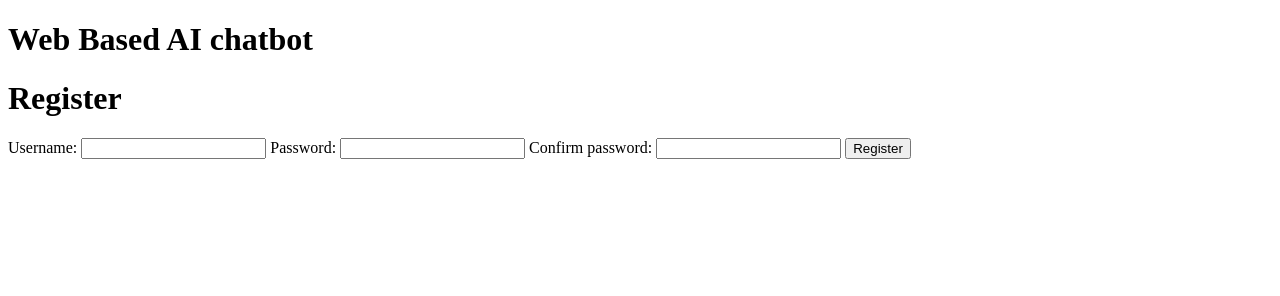
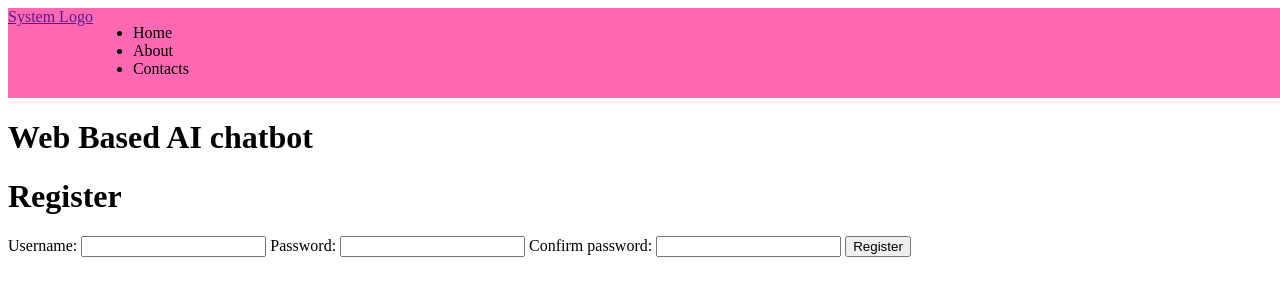
Before and after one commit to J17O2002Y/AI-chatbot, a plain HTML site: page index.html in a window 1280 px wide. Drawn offline with Linux system fonts and the light colour scheme.

Commit message:
added styling to navbar

```diff
--- a/index.html
+++ b/index.html
@@ -1,11 +1,27 @@
 <!DOCTYPE html>
 <html lang="en">
 <head>
-    <meta charset="UTF-8">
-    <meta name="viewport" content="width=device-width, initial-scale=1.0">
-    <title>AI chatbot | Homepage</title>
+    <style>
+        nav {
+            display: flex;
+            width: 100vw;
+            height: 90px;
+            position: sticky;
+            z-index: 1000;
+            background-color: hotpink;
+        }
+    </style>
 </head>
 <body>
+    <nav>
+        <a href="">System Logo</a>
+        <ul>
+            <li>Home</li>
+            <li>About</li>
+            <li>Contacts</li>
+        </ul>
+    </nav>
+
     <h1>Web Based AI chatbot</h1>
 <h1>Register</h1>
 <form action="">
```
